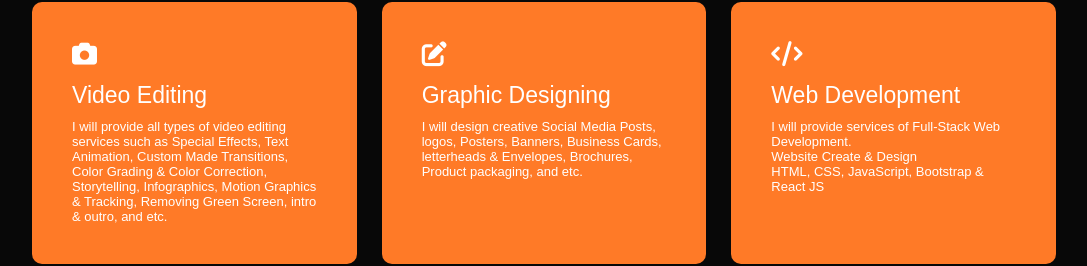
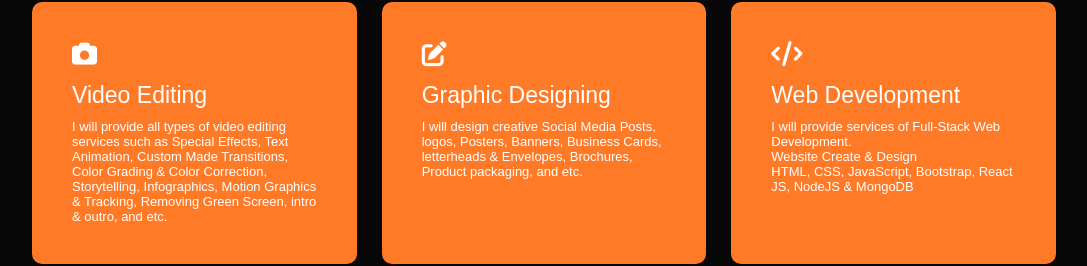
Before and after one commit to faisal7834/Portfolio, a plain HTML site: page index.html in a window 1280 px wide. Shown: the part 1489-1755 px from the top of the page, without its empty margins (96-1183 px from the left). Drawn offline with nearby package versions, Linux system fonts and the light colour scheme.

Commit message:
Update index.html

```diff
--- a/index.html
+++ b/index.html
@@ -110,7 +110,7 @@
                     <h2>Web Development</h2>
                     <p>I will provide services of Full-Stack Web Development. </p>
                     <p>Website Create & Design</p>
-                    <p>HTML, CSS, JavaScript, Bootstrap & React JS</p>
+                    <p>HTML, CSS, JavaScript, Bootstrap, React JS, NodeJS & MongoDB</p>
 
                 </div>
             </div>
```
